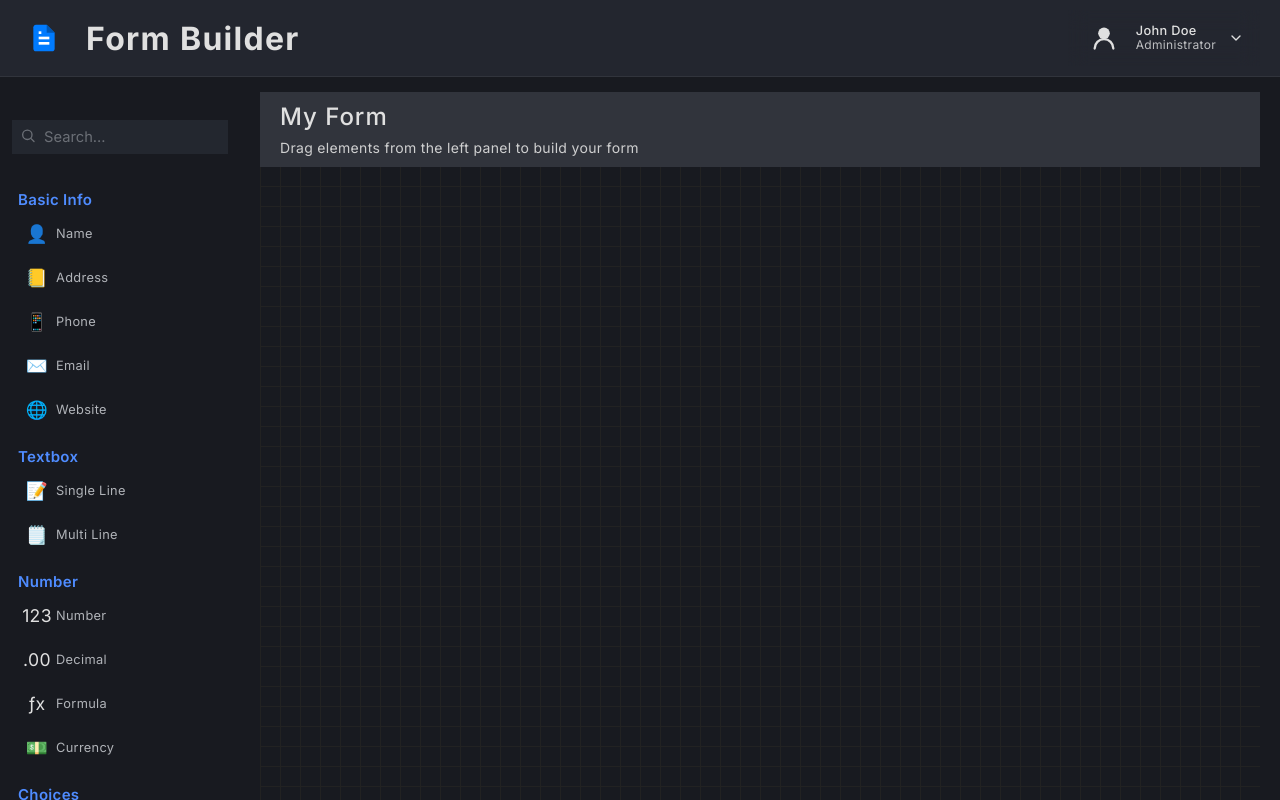
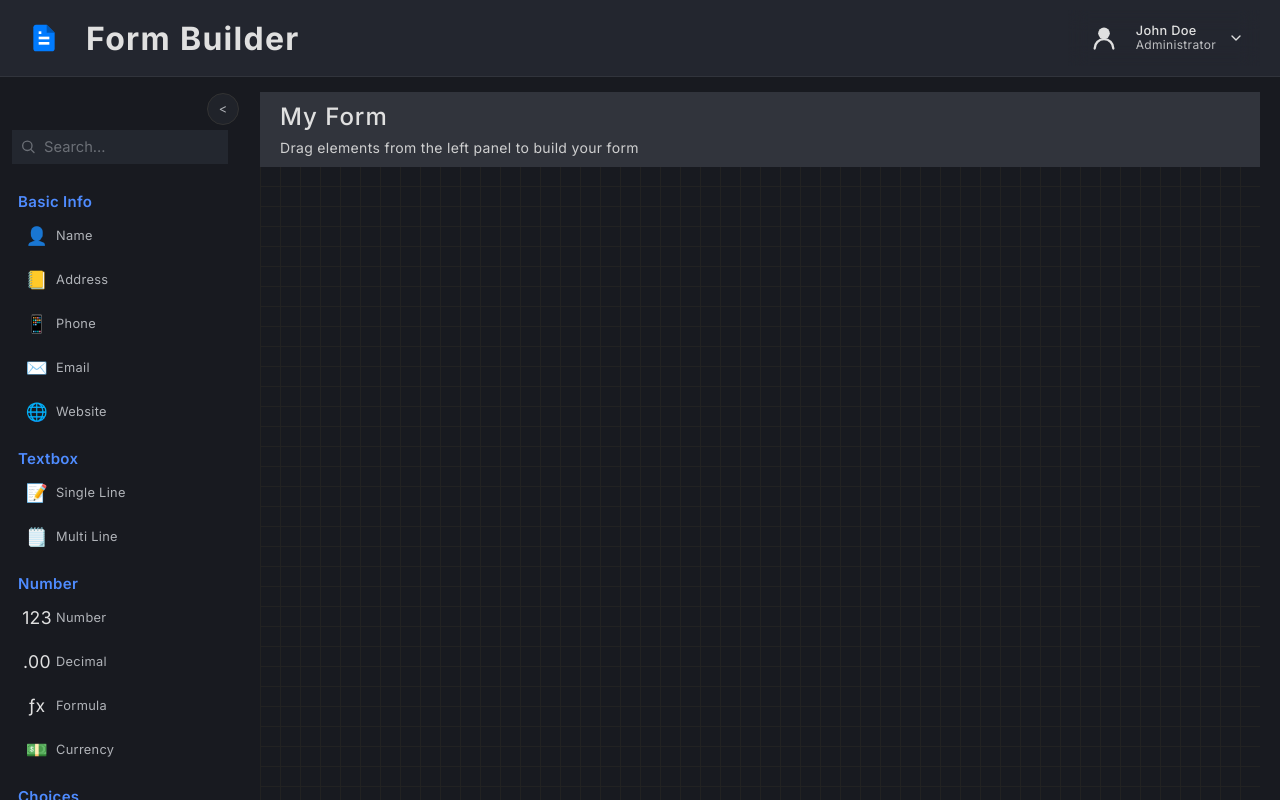
Before and after one commit to arun406/form-builder, an Angular app: page / in a window 1280 px wide. Built offline with nearby package versions, Linux system fonts and the light colour scheme.

Commit message:
Sidebar toggle button and left panel CSS improvements: accessibility, sizing, and modern dark theme variables

```diff
--- a/src/app/components/form-builder.component.css
+++ b/src/app/components/form-builder.component.css
@@ -487,6 +487,7 @@
 }
 
 .search-bar {
+  margin-top: 20px;
   width: 100%;
   padding: 8px 14px;
   border: 1px solid var(--color-border);
--- a/src/app/element-catalog/element-catalog.component.css
+++ b/src/app/element-catalog/element-catalog.component.css
@@ -89,15 +89,20 @@
 
 .search-bar-wrapper {
   width: 100%;
+  display: flex;
+  flex-direction: column;
+  align-items: center;
+  justify-content: center;
   padding: 0 12px 0 12px;
   background: transparent;
-  margin-bottom: 18px;
+  margin-bottom: 10px;
   position: relative;
   box-sizing: border-box;
   z-index: 1;
 }
 
 .search-bar {
+  margin-top: 10px;
   width: 100%;
   padding: 8px 8px 8px 32px;
   border: none;
@@ -119,6 +124,7 @@
 }
 
 .search-icon {
+  margin-top: 6px;
   position: absolute;
   left: 20px;
   top: 50%;
@@ -140,3 +146,70 @@
   flex-direction: column;
   gap: 6px;
 }
+
+.left-panel.collapsed {
+  width: 60px;
+  min-width: 60px;
+  padding: 16px 0 0 0;
+}
+.left-panel.collapsed .elements-list {
+  margin-top: 25px;
+  padding: 0 6px 0 6px;
+}
+.left-panel.collapsed .element-item {
+  justify-content: center;
+  padding: 6px 0;
+}
+.left-panel.collapsed .element-label,
+.left-panel.collapsed .category-title,
+.left-panel.collapsed .search-bar-wrapper {
+  display: none !important;
+}
+.left-panel .collapse-toggle {
+  position: absolute;
+  top: 1px;
+  right: 1px;
+  width: 32px;
+  height: 32px;
+  background: var(--color-bg-secondary);
+  border: 1px solid #333;
+  color: #b0b3b8;
+  font-size: 0.8rem;
+  cursor: pointer;
+  z-index: 1000;
+  padding: 0;
+  border-radius: 50% !important;
+  display: flex;
+  align-items: center;
+  justify-content: center;
+  box-shadow: 0 1px 8px rgba(0,0,0,0.10);
+  transition: background 0.18s, color 0.18s, border 0.18s, box-shadow 0.18s;
+}
+/* .left-panel .collapse-toggle:hover {
+  background: var(--color-bg-secondary);
+  color: #b0b3b8;
+  border-color: #333;
+  box-shadow: 0 2px 8px rgba(0,0,0,0.10);
+} */
+.left-panel .collapse-toggle span {
+  font-size: 0.8rem;
+  /* font-weight: 00; */
+  color: inherit;
+  line-height: 1;
+  display: flex;
+  align-items: center;
+  justify-content: center;
+}
+.left-panel .collapse-toggle .chevron-circle {
+  width: auto;
+  height: auto;
+  background: none;
+  border: none;
+  box-shadow: none;
+  color: inherit;
+  font-size: inherit;
+  font-weight: 700;
+  display: flex;
+  align-items: center;
+  justify-content: center;
+}
--- a/src/app/element-catalog/element-catalog.component.html
+++ b/src/app/element-catalog/element-catalog.component.html
@@ -1,5 +1,9 @@
-<div class="left-panel">
-  <div class="search-bar-wrapper">
+<div class="left-panel" [class.collapsed]="collapsed">
+  <button class="collapse-toggle" (click)="toggleCollapsed()">
+    <span *ngIf="!collapsed">&lt;</span>
+    <span *ngIf="collapsed">&gt;</span>
+  </button>
+  <div class="search-bar-wrapper" *ngIf="!collapsed">
     <span class="search-icon">
       <svg width="16" height="16" viewBox="0 0 24 24" fill="none" stroke="#6b6f76" stroke-width="2" stroke-linecap="round" stroke-linejoin="round"><circle cx="11" cy="11" r="7"/><line x1="21" y1="21" x2="16.65" y2="16.65"/></svg>
     </span>
@@ -7,7 +11,7 @@
   </div>
   <div class="elements-list">
     <ng-container *ngFor="let category of uniqueCategories">
-      <div class="category-title">
+      <div class="category-title" *ngIf="!collapsed">
         {{ category }}
       </div>
       <div class="category-elements">
@@ -18,7 +22,7 @@
           (dragstart)="onDragStart($event, element)"
         >
           <span class="element-icon">{{ element.icon }}</span>
-          <span class="element-label">{{ element.label }}</span>
+          <span class="element-label" *ngIf="!collapsed">{{ element.label }}</span>
         </div>
       </div>
     </ng-container>
--- a/src/app/element-catalog/element-catalog.component.ts
+++ b/src/app/element-catalog/element-catalog.component.ts
@@ -23,6 +23,12 @@ export class ElementCatalogComponent {
   @Output() searchTermChange = new EventEmitter<string>();
   @Output() dragStart = new EventEmitter<{ event: DragEvent, element: FormElementType }>();
 
+  collapsed = false;
+
+  toggleCollapsed() {
+    this.collapsed = !this.collapsed;
+  }
+
   get filteredElements() {
     if (!this.searchTerm.trim()) return this.availableElements;
     const term = this.searchTerm.trim().toLowerCase();
```
